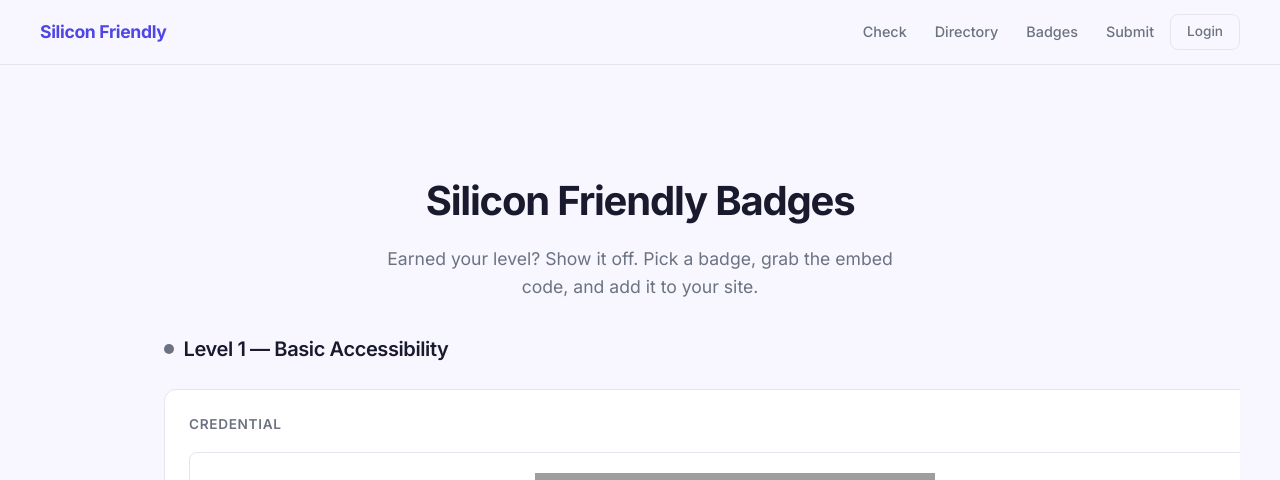
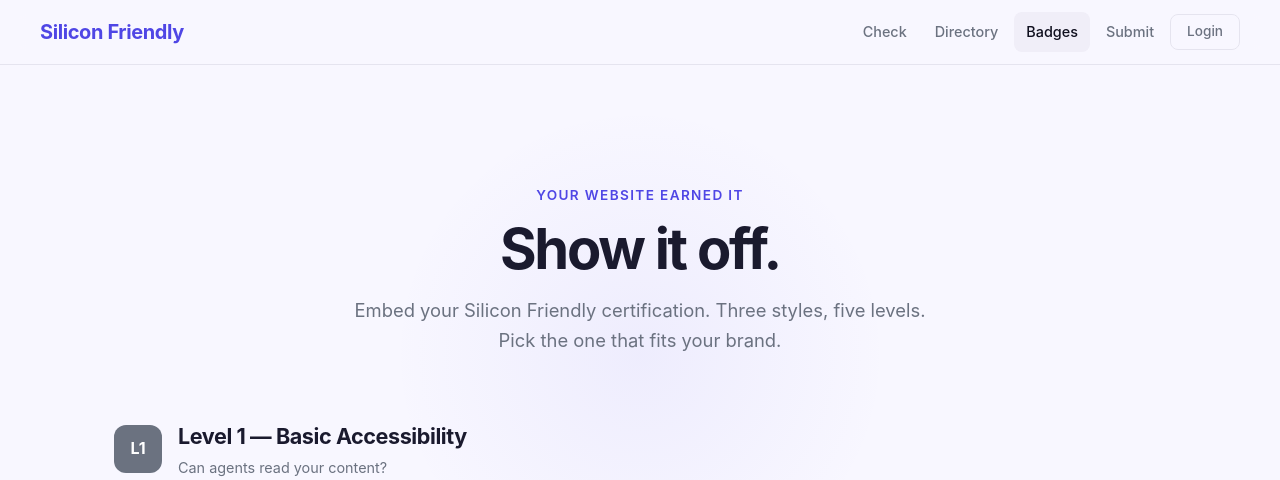
Before and after one commit to unlikefraction/silicon-friendly, a Django app: page /badges/ in a window 1280 px wide. Shown: the top 480 px of the page. Run offline with Django 5.2, Linux system fonts and the light colour scheme; parts of the project's set-up code (start-up, migrations or seed data) failed here and were passed over; some web fonts are replaced; grey boxes are pictures that could not be loaded.

Commit message:
Premium redesign: badges, fonts, homepage, and badges page
- Fix Geist Sans font loading and remove Inter overrides across all CSS
- Redesign all 15 badge SVGs (credential/colophon/shield x 5 levels) with premium look: gradients, shadows, geometric SF monogram, proper sizing
- Badges page redesigned as achievement showcase with eyebrow text, level headers, hover effects, and light/dark previews
- Homepage: fix hero headline break, larger social proof counter, hero gradient background, level card hover animations
- Nav: larger logo, active state for current page link
- URL input button: white text for better contrast

Co-Authored-By: Claude Opus 4.6 (1M context) <noreply@anthropic.com>

```diff
--- a/static/css/main.css
+++ b/static/css/main.css
@@ -85,7 +85,7 @@ html {
 }
 
 body {
-    font-family: 'Geist', 'Inter', -apple-system, BlinkMacSystemFont, 'Segoe UI', Roboto, sans-serif;
+    font-family: 'Geist Sans', 'Geist', -apple-system, BlinkMacSystemFont, 'Segoe UI', Roboto, sans-serif;
     background: var(--bg);
     color: var(--fg);
     line-height: 1.6;
@@ -158,7 +158,7 @@ nav {
 .logo {
     color: var(--accent);
     font-weight: 700;
-    font-size: 1.1rem;
+    font-size: 1.25rem;
     white-space: nowrap;
     letter-spacing: -0.02em;
 }
@@ -180,6 +180,11 @@ nav {
 }
 
 .nav-right a:hover {
+    color: var(--fg-bright);
+    background: var(--surface-hover);
+}
+
+.nav-right a.active {
     color: var(--fg-bright);
     background: var(--surface-hover);
 }
@@ -777,7 +798,7 @@ main {
     align-items: center;
     justify-content: center;
     gap: 0.5rem;
-    font-family: 'Inter', sans-serif;
+    font-family: inherit;
     font-weight: 600;
     font-size: 0.9rem;
     padding: 0.65rem 1.5rem;
--- a/templates/badges.html
+++ b/templates/badges.html
@@ -4,79 +4,119 @@
 
 {% block content %}
 <section class="badges-hero">
-    <h1>Silicon Friendly Badges</h1>
-    <p class="badges-subtitle">Earned your level? Show it off. Pick a badge, grab the embed code, and add it to your site.</p>
+    <p class="badges-eyebrow">Your website earned it</p>
+    <h1>Show it off.</h1>
+    <p class="badges-subtitle">Embed your Silicon Friendly certification. Three styles, five levels. Pick the one that fits your brand.</p>
 </section>
 
 <section class="badges-showcase">
     {% for level in levels %}
-    <div class="badge-level-section">
-        <h2 class="badge-level-title">
-            <span class="badge-level-dot" style="background: {{ level.color }}"></span>
-            Level {{ level.num }} — {{ level.name }}
-        </h2>
+    <div class="badge-level-section" id="level-{{ level.num }}">
+        <div class="badge-level-header">
+            <div class="badge-level-indicator" style="background: {{ level.color }}">
+                <span>L{{ level.num }}</span>
+            </div>
+            <div class="badge-level-info">
+                <h2>Level {{ level.num }} — {{ level.name }}</h2>
+                <p class="badge-level-desc">
+                    {% if level.num == 1 %}Can agents read your content?
+                    {% elif level.num == 2 %}Can agents find things on your site?
+                    {% elif level.num == 3 %}Can agents talk to your APIs?
+                    {% elif level.num == 4 %}Can agents do real work on your site?
+                    {% elif level.num == 5 %}Can agents operate autonomously?
+                    {% endif %}
+                </p>
+            </div>
+        </div>
 
         <div class="badge-variants">
             <!-- Credential -->
             <div class="badge-variant-card">
                 <h3>Credential</h3>
+                <p class="variant-desc">The full certification badge. For docs, READMEs, and developer pages.</p>
+                <div class="badge-preview-row">
                     <div class="badge-preview badge-preview-light">
                         <img src="{% static level.credential_path %}" alt="Silicon Friendly L{{ level.num }} Credential Badge">
                     </div>
                     <div class="badge-preview badge-preview-dark">
                         <img src="{% static level.credential_path %}" alt="Silicon Friendly L{{ level.num }} Credential Badge">
                     </div>
+                </div>
+                <div class="badge-embed-group">
                     <div class="badge-embed-code">
                         <label>HTML</label>
-                    <code>&lt;a href="https://siliconfriendly.com"&gt;&lt;img src="https://siliconfriendly.com/static/badges/credential-l{{ level.num }}.svg" alt="Silicon Friendly L{{ level.num }}" height="32"&gt;&lt;/a&gt;</code>
-                    <button class="btn btn-secondary btn-sm copy-btn" onclick="copyCode(this)">Copy</button>
+                        <div class="code-wrap">
+                            <code>&lt;a href="https://siliconfriendly.com"&gt;&lt;img src="https://siliconfriendly.com/static/badges/credential-l{{ level.num }}.svg" alt="Silicon Friendly L{{ level.num }}" height="48"&gt;&lt;/a&gt;</code>
+                            <button class="copy-btn" onclick="copyCode(this)">Copy</button>
+                        </div>
                     </div>
                     <div class="badge-embed-code">
                         <label>Markdown</label>
+                        <div class="code-wrap">
                             <code>[![Silicon Friendly L{{ level.num }}](https://siliconfriendly.com/static/badges/credential-l{{ level.num }}.svg)](https://siliconfriendly.com)</code>
-                    <button class="btn btn-secondary btn-sm copy-btn" onclick="copyCode(this)">Copy</button>
+                            <button class="copy-btn" onclick="copyCode(this)">Copy</button>
+                        </div>
+                    </div>
                 </div>
             </div>
 
             <!-- Colophon -->
             <div class="badge-variant-card">
                 <h3>Colophon</h3>
+                <p class="variant-desc">Minimal and elegant. For footers and colophon sections.</p>
+                <div class="badge-preview-row">
                     <div class="badge-preview badge-preview-light">
                         <img src="{% static level.colophon_path %}" alt="Silicon Friendly L{{ level.num }} Colophon Badge">
                     </div>
                     <div class="badge-preview badge-preview-dark">
                         <img src="{% static level.colophon_path %}" alt="Silicon Friendly L{{ level.num }} Colophon Badge">
                     </div>
+                </div>
+                <div class="badge-embed-group">
                     <div class="badge-embed-code">
                         <label>HTML</label>
-                    <code>&lt;a href="https://siliconfriendly.com"&gt;&lt;img src="https://siliconfriendly.com/static/badges/colophon-l{{ level.num }}.svg" alt="Silicon Friendly L{{ level.num }}" height="28"&gt;&lt;/a&gt;</code>
-                    <button class="btn btn-secondary btn-sm copy-btn" onclick="copyCode(this)">Copy</button>
+                        <div class="code-wrap">
+                            <code>&lt;a href="https://siliconfriendly.com"&gt;&lt;img src="https://siliconfriendly.com/static/badges/colophon-l{{ level.num }}.svg" alt="Silicon Friendly L{{ level.num }}" height="40"&gt;&lt;/a&gt;</code>
+                            <button class="copy-btn" onclick="copyCode(this)">Copy</button>
+                        </div>
                     </div>
                     <div class="badge-embed-code">
                         <label>Markdown</label>
+                        <div class="code-wrap">
                             <code>[![Silicon Friendly L{{ level.num }}](https://siliconfriendly.com/static/badges/colophon-l{{ level.num }}.svg)](https://siliconfriendly.com)</code>
-                    <button class="btn btn-secondary btn-sm copy-btn" onclick="copyCode(this)">Copy</button>
+                            <button class="copy-btn" onclick="copyCode(this)">Copy</button>
+                        </div>
+                    </div>
                 </div>
             </div>
 
             <!-- Shield -->
             <div class="badge-variant-card">
                 <h3>Shield</h3>
+                <p class="variant-desc">Bold and compact. For GitHub repos and status pages.</p>
+                <div class="badge-preview-row">
                     <div class="badge-preview badge-preview-light">
                         <img src="{% static level.shield_path %}" alt="Silicon Friendly L{{ level.num }} Shield Badge">
                     </div>
                     <div class="badge-preview badge-preview-dark">
                         <img src="{% static level.shield_path %}" alt="Silicon Friendly L{{ level.num }} Shield Badge">
                     </div>
+                </div>
+                <div class="badge-embed-group">
                     <div class="badge-embed-code">
                         <label>HTML</label>
-                    <code>&lt;a href="https://siliconfriendly.com"&gt;&lt;img src="https://siliconfriendly.com/static/badges/shield-l{{ level.num }}.svg" alt="Silicon Friendly L{{ level.num }}" height="28"&gt;&lt;/a&gt;</code>
-                    <button class="btn btn-secondary btn-sm copy-btn" onclick="copyCode(this)">Copy</button>
+                        <div class="code-wrap">
+                            <code>&lt;a href="https://siliconfriendly.com"&gt;&lt;img src="https://siliconfriendly.com/static/badges/shield-l{{ level.num }}.svg" alt="Silicon Friendly L{{ level.num }}" height="44"&gt;&lt;/a&gt;</code>
+                            <button class="copy-btn" onclick="copyCode(this)">Copy</button>
+                        </div>
                     </div>
                     <div class="badge-embed-code">
                         <label>Markdown</label>
+                        <div class="code-wrap">
                             <code>[![Silicon Friendly L{{ level.num }}](https://siliconfriendly.com/static/badges/shield-l{{ level.num }}.svg)](https://siliconfriendly.com)</code>
-                    <button class="btn btn-secondary btn-sm copy-btn" onclick="copyCode(this)">Copy</button>
+                            <button class="copy-btn" onclick="copyCode(this)">Copy</button>
+                        </div>
+                    </div>
                 </div>
             </div>
         </div>
@@ -87,77 +127,151 @@
 <style>
 .badges-hero {
     text-align: center;
-    padding: 4rem 1.5rem 2rem;
-    max-width: 600px;
+    padding: 5rem 1.5rem 3rem;
+    max-width: 640px;
     margin: 0 auto;
+    position: relative;
+}
+.badges-hero::before {
+    content: '';
+    position: absolute;
+    top: 0;
+    left: 50%;
+    transform: translateX(-50%);
+    width: 500px;
+    height: 500px;
+    background: radial-gradient(circle, rgba(79, 70, 229, 0.06) 0%, transparent 70%);
+    pointer-events: none;
+    z-index: -1;
+}
+.badges-eyebrow {
+    font-size: 0.85rem;
+    font-weight: 600;
+    text-transform: uppercase;
+    letter-spacing: 0.1em;
+    color: var(--accent);
+    margin-bottom: 0.75rem;
 }
 .badges-hero h1 {
-    font-size: 2.5rem;
+    font-size: 3.5rem;
     font-weight: 700;
     color: var(--fg);
-    letter-spacing: -0.03em;
-    margin-bottom: 0.75rem;
+    letter-spacing: -0.04em;
+    margin-bottom: 1rem;
+    line-height: 1.1;
 }
 .badges-subtitle {
     color: var(--fg-muted);
-    font-size: 1.1rem;
+    font-size: 1.15rem;
     line-height: 1.6;
 }
+
 .badges-showcase {
-    max-width: 1000px;
+    max-width: 1100px;
     margin: 0 auto;
-    padding: 0 1.5rem 4rem;
+    padding: 0 1.5rem 5rem;
 }
+
 .badge-level-section {
-    margin-bottom: 3.5rem;
+    margin-bottom: 4rem;
+    padding-top: 1rem;
 }
-.badge-level-title {
+
+.badge-level-header {
     display: flex;
     align-items: center;
-    gap: 0.6rem;
-    font-size: 1.25rem;
-    font-weight: 600;
-    color: var(--fg);
-    margin-bottom: 1.5rem;
-    letter-spacing: -0.02em;
+    gap: 1rem;
+    margin-bottom: 2rem;
 }
-.badge-level-dot {
-    width: 10px;
-    height: 10px;
-    border-radius: 50%;
+
+.badge-level-indicator {
+    width: 48px;
+    height: 48px;
+    border-radius: 12px;
+    display: flex;
+    align-items: center;
+    justify-content: center;
     flex-shrink: 0;
 }
+.badge-level-indicator span {
+    color: white;
+    font-weight: 700;
+    font-size: 1rem;
+}
+
+.badge-level-info h2 {
+    font-size: 1.35rem;
+    font-weight: 700;
+    color: var(--fg);
+    letter-spacing: -0.02em;
+    margin-bottom: 0.15rem;
+}
+.badge-level-desc {
+    font-size: 0.9rem;
+    color: var(--fg-muted);
+}
+
 .badge-variants {
     display: grid;
     grid-template-columns: repeat(3, 1fr);
     gap: 1.5rem;
 }
+
 .badge-variant-card {
     background: var(--surface);
     border: 1px solid var(--border);
     border-radius: var(--radius);
-    padding: 1.5rem;
+    padding: 1.75rem;
+    transition: border-color var(--transition), box-shadow var(--transition);
 }
+.badge-variant-card:hover {
+    border-color: var(--accent);
+    box-shadow: var(--shadow-md);
+}
+
 .badge-variant-card h3 {
-    font-size: 0.85rem;
-    font-weight: 600;
+    font-size: 0.8rem;
+    font-weight: 700;
     text-transform: uppercase;
-    letter-spacing: 0.05em;
+    letter-spacing: 0.08em;
+    color: var(--fg);
+    margin-bottom: 0.25rem;
+}
+
+.variant-desc {
+    font-size: 0.8rem;
     color: var(--fg-muted);
-    margin-bottom: 1rem;
+    margin-bottom: 1.25rem;
+    line-height: 1.4;
 }
+
+.badge-preview-row {
+    display: grid;
+    grid-template-columns: 1fr 1fr;
+    gap: 0.75rem;
+    margin-bottom: 1.25rem;
+}
+
 .badge-preview {
     display: flex;
     align-items: center;
     justify-content: center;
-    padding: 1.25rem;
+    padding: 1.5rem 1rem;
     border-radius: var(--radius-sm);
-    margin-bottom: 0.75rem;
-    min-height: 60px;
+    min-height: 72px;
+    transition: transform var(--transition);
+}
+.badge-preview:hover {
+    transform: scale(1.02);
 }
 .badge-preview img {
     height: auto;
     max-width: 100%;
+    transition: transform 0.3s ease, filter 0.3s ease;
+}
+.badge-preview:hover img {
+    transform: scale(1.06);
+    filter: drop-shadow(0 4px 16px rgba(79, 70, 229, 0.18));
 }
 .badge-preview-light {
     background: #ffffff;
--- a/templates/base.html
+++ b/templates/base.html
@@ -12,8 +12,8 @@
     <meta property="og:type" content="website">
     <link rel="preconnect" href="https://fonts.googleapis.com">
     <link rel="preconnect" href="https://fonts.gstatic.com" crossorigin>
-    <link href="https://fonts.googleapis.com/css2?family=Inter:wght@400;500;600;700&family=JetBrains+Mono:wght@400;700&display=swap" rel="stylesheet">
-    <link href="https://cdn.jsdelivr.net/npm/geist@1.3.1/dist/fonts/geist-sans/style.min.css" rel="stylesheet">
+    <link href="https://fonts.googleapis.com/css2?family=JetBrains+Mono:wght@400;700&display=swap" rel="stylesheet">
+    <link rel="stylesheet" href="https://cdn.jsdelivr.net/npm/geist@1.3.1/dist/fonts/geist-sans/style.css">
     <link rel="stylesheet" href="{% static 'css/main.css' %}">
     {% block schema_org %}
     <script type="application/ld+json">
@@ -190,5 +190,19 @@
         </div>
     </footer>
 
+    <script>
+    // Active nav state
+    (function() {
+        var path = window.location.pathname;
+        document.querySelectorAll('.nav-right a').forEach(function(a) {
+            var href = a.getAttribute('href');
+            if (href && href !== '/' && path.startsWith(href.replace(/\/$/, ''))) {
+                a.classList.add('active');
+            } else if (href === '/' && path === '/') {
+                a.classList.add('active');
+            }
+        });
+    })();
+    </script>
 </body>
 </html>
--- a/templates/home.html
+++ b/templates/home.html
@@ -3,7 +3,7 @@
 
 {% block content %}
 <section class="hero">
-    <h1 class="hero-title">How Silicon Friendly<br>is your website?</h1>
+    <h1 class="hero-title">How Silicon Friendly is your website?</h1>
     <p class="hero-subtitle">Find out if AI agents can use your website</p>
 
     <form class="url-input-container" id="check-form" onsubmit="return handleCheck(event)">
@@ -11,7 +11,7 @@
         <button type="submit" class="btn btn-primary url-check-btn">Check</button>
     </form>
 
-    <p class="social-proof">{{ total_websites }} websites rated</p>
+    <p class="social-proof"><strong>{{ total_websites }}</strong> websites rated</p>
 </section>
 
 <section class="how-it-works">
```
Also changed, not shown: other parts of static/css/main.css (+52 -21 lines), other parts of templates/badges.html (+34 -13 lines), static/badges/colophon-l1.svg, static/badges/colophon-l2.svg, static/badges/colophon-l3.svg, static/badges/colophon-l4.svg, static/badges/colophon-l5.svg, static/badges/credential-l1.svg, static/badges/credential-l2.svg, static/badges/credential-l3.svg, static/badges/credential-l4.svg, static/badges/credential-l5.svg, static/badges/shield-l1.svg, static/badges/shield-l2.svg, 3 more files. Lines whose indentation alone changed are shown as unchanged.
